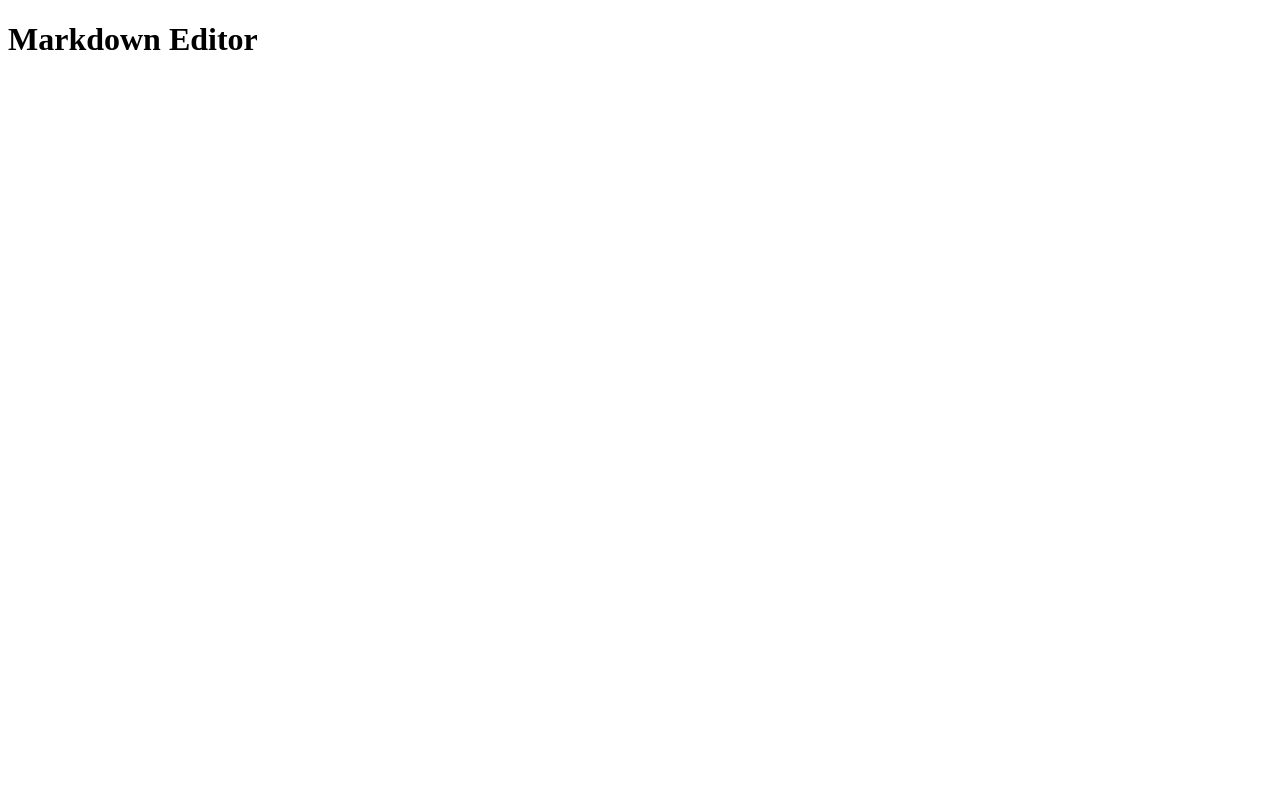
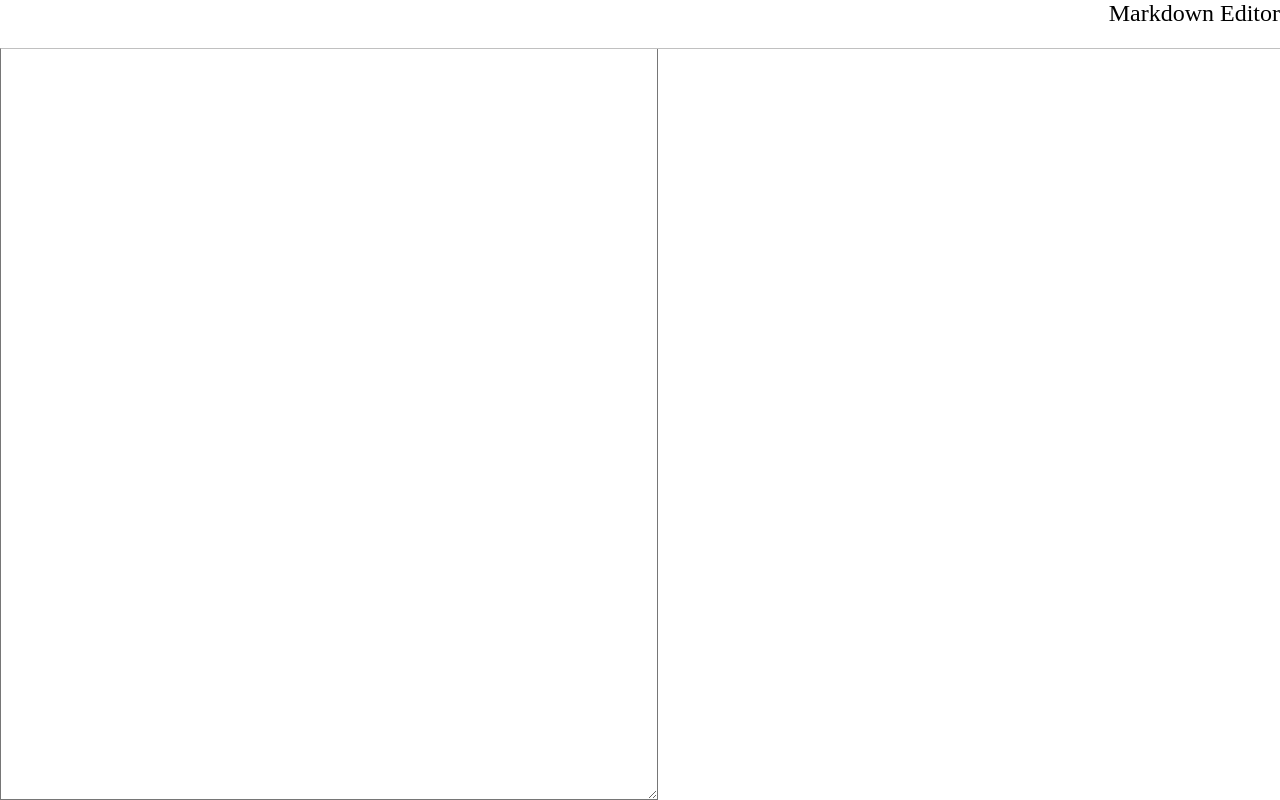
Before and after one commit to RYOTAN9688/markdown-editor, a React app: page / in a window 1280 px wide. Built offline with nearby package versions, Linux system fonts and the light colour scheme; the HTML template or start-up script is replaced by a standard one.

Commit message:
textarea完成

```diff
--- a/index.html
+++ /dev/null
@@ -1,14 +0,0 @@
-<!DOCTYPE html>
-<html lang="ja">
-
-<head>
-    <title>Markdown Editor</title>
-</head>
-
-<body>
-
-</body>
-<div id="app"></div>
-<script src="dist/index.js"></script>
-
-</html>
--- a/src/index.tsx
+++ b/src/index.tsx
@@ -1,6 +1,20 @@
 import * as React from "react";
 import { render } from "react-dom";
+import { createGlobalStyle } from "styled-components";
+import { Editor } from "./pages/editor";
 
-const Main = (<h1>Markdown Editor</h1>);
 
+const Globalstyle = createGlobalStyle
+    `
+    body* {
+        box-sizing: border-box;
+    }
+`
+
+const Main = (
+    <>
+        <Globalstyle />
+        <Editor />
+    </>
+)
 render(Main, document.getElementById('app'));
--- /dev/null
+++ b/src/pages/editor.tsx
@@ -0,0 +1,75 @@
+import *as React from 'react';
+import styled from 'styled-components';
+
+const { useState } = React;
+
+const Header = styled.header
+    `
+    font-size: 1.5rem;
+    height: 2rem,
+    left: 0;
+    line-height: 2rem,
+    padding: 0.5rem 1rem;
+    position fixed;
+    right : 0;
+    top: 0;
+`
+
+const Wrapper = styled.div
+    `
+    bottom : 0;
+    left: 0;
+    position: fixed;
+    right: 0;
+    top: 3rem;
+
+`
+
+const Textarea = styled.textarea
+    `
+    border-rihgt : 1px solid silver;
+    border-top : 1px solid silver;
+    bottom : 0;
+    font-size : 1rem;
+    left : 0;
+    padding 0.5rem;
+    position : absolute;
+    top : 0;
+    width : 50vw;
+
+
+`
+
+
+const Preview = styled.div
+    `
+    border-top : 1px solid silver;
+    bottom : 0;
+    overflow-y: scroll;
+    padding : 1rem;
+    position : absolute;
+    right: 0;
+    top : 0;
+    width: 50vw;
+`
+
+export const Editor: React.FC = () => {
+    const [text, setText] = useState<string>("")
+
+    return (
+        <>
+            <Header>
+                Markdown Editor
+            </Header>
+            <Wrapper>
+                <Textarea
+                    onChange={(e) => {
+                        setText(e.target.value)
+                    }}
+                    value={text} />
+                <Preview> </Preview>
+            </Wrapper>
+
+        </>
+    )
+}
--- a/webpack.config.js
+++ b/webpack.config.js
@@ -17,6 +17,11 @@
     output: {
         path: path.resolve(__dirname, 'dist'),
         filename: 'index.js',
-        publicPath: 'dist/',
+    },
+    mode: 'development',
+    devServer: {
+        hot: true,
+        open: true,
+        contentBase: "./dist"
     }
 }
```
Also changed, not shown: package.json (+5 -2 lines), 2 other files (tests, documents, lock files or other folders).
